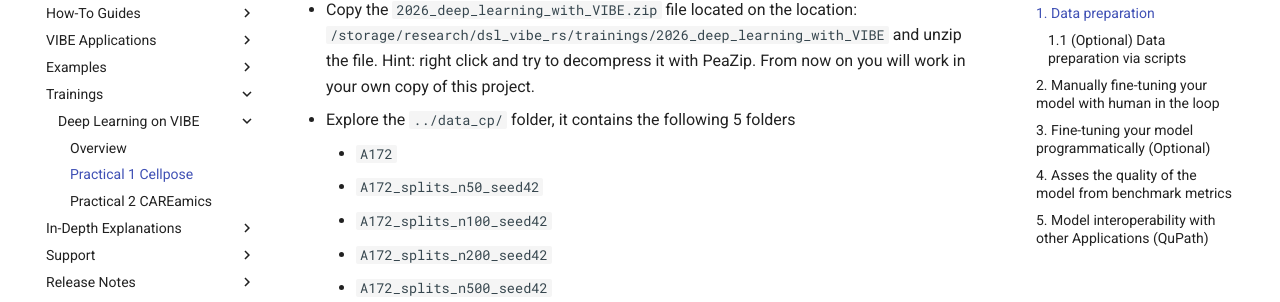
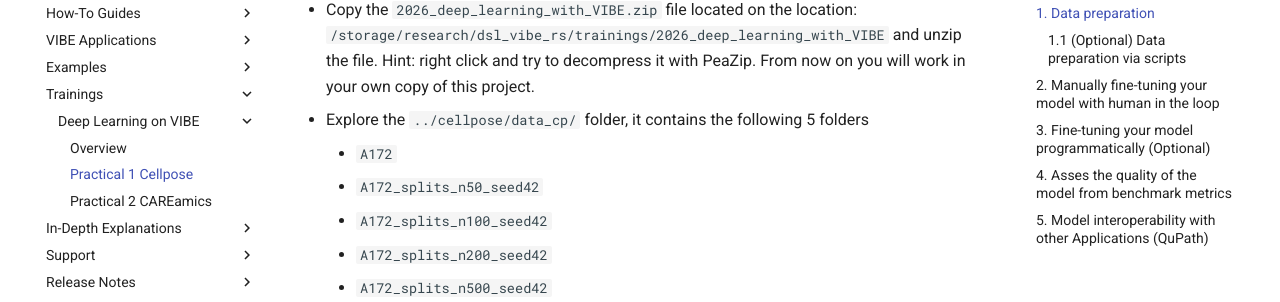
Before and after one commit to dsl-unibe-ch/vibe-documentation, an MkDocs documentation site: the page built from docs/trainings/deep_learning_on_vibe/cellpose_exercise.md, in a window 1280 px wide and 900 px high, scrolled down 844 px. Shown: the part 149-451 px from the top of the window. Built offline with MkDocs 1.6.1 and Material for MkDocs 9.7.7, drawn with Linux system fonts in a browser that asks for light colours; comment, search, counter and statistics services are not loaded.

Commit message:
Add `cellpose` folder to path

```diff
--- a/docs/trainings/deep_learning_on_vibe/cellpose_exercise.md
+++ b/docs/trainings/deep_learning_on_vibe/cellpose_exercise.md
@@ -11,13 +11,11 @@ You will:
 4. Retrain a model using a toy dataset.
 5. Systematically assess segmentation quality using standard metrics available through the Cellpose API.
 
-
 ## The tasks
 
 We will try to use cellpose to segment microscopy images from live cells. We will first inspect the quality of the segmentation using specialized deep learning models and compare the segmentation with the correct annotation (ground truth). First we will try to iteratively fine tune a generalist model with our dataset using the GUI. Then we will try to do a more advanced exercise and train our model with more control programmatically.
 
 Finally, we will asses the performance quality of our model using standard benchmark and metrics.
-
 
 ### 1. Data preparation
 
@@ -25,7 +23,7 @@ To prepare your setup to run this project please follow these steps:
 
 - Create a new folder on your home directory for this project.
 - Copy the `2026_deep_learning_with_VIBE.zip` file located on the location: `/storage/research/dsl_vibe_rs/trainings/2026_deep_learning_with_VIBE` and unzip the file. Hint: right click and try to decompress it with PeaZip. From now on you will work in your own copy of this project.
-- Explore the `../data_cp/` folder, it contains the following 5 folders
+- Explore the `../cellpose/data_cp/` folder, it contains the following 5 folders
     - `A172`
     - `A172_splits_n50_seed42`
     - `A172_splits_n100_seed42`
@@ -58,7 +56,6 @@ Steps:
 - navigate to the folder you saved the the project and open the
 jupyter notebook `01_data_preparation.ipynb` and follow the instructions to execute the full script. This will check it the data directories exist, if not, it will be pulled from zenodo, extract it and splitting the data and reorganize the files. If the scripts run correctly you will be able to see the folders with the same content as explained above.
 
-
 ### 2. Manually fine-tuning your model with human in the loop
 
 1. Launch the cellpose application by navigating to: `Applications -> VIBE -> VIBE Applications -> cellpose -> cellpose (cellpose-gui-3.1.1.3) [VIBE]`
@@ -74,7 +71,6 @@ jupyter notebook `01_data_preparation.ipynb` and follow the instructions to exec
 6. Train your own model with your new annotations: from the top menu select: `Models -> Train new model with image + mask in folder`. You can adjust here your train settings. Note that at the right site will be displayed teh mask that you have created. For the model parameters you can reduce the n_epochs, give a memorable name to your model and let the other values as they are. click OK to start your training. Monitor the training process on the command line.
 
 7. Use your model to predict/segment your images: load one of your images and under the Segmentation panel use the "user-trained models" to select your newly trained model. Hit run to use it for segmenting your images. Do you see any improvement?
-
 
 ### 3. Fine-tuning your model programmatically (Optional)
 
```
